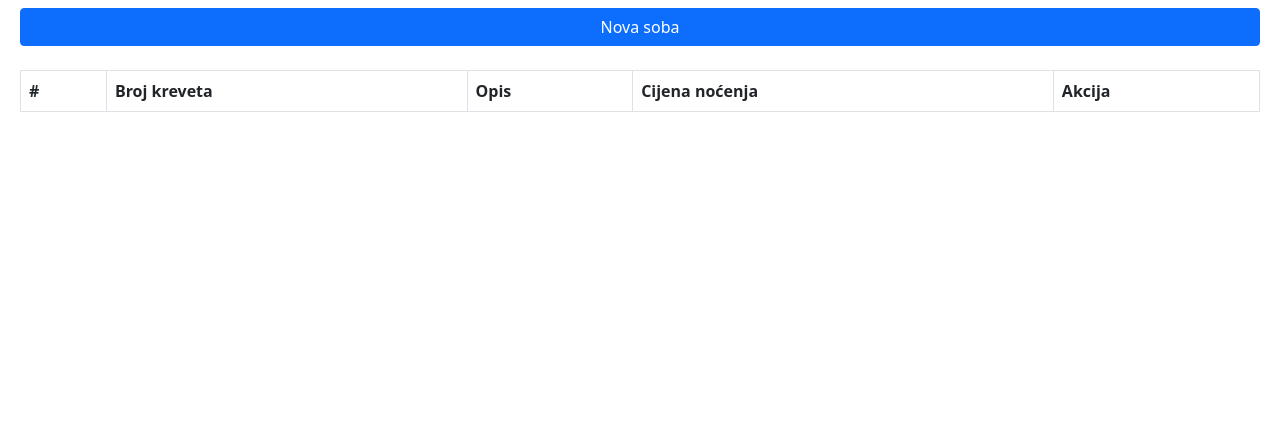
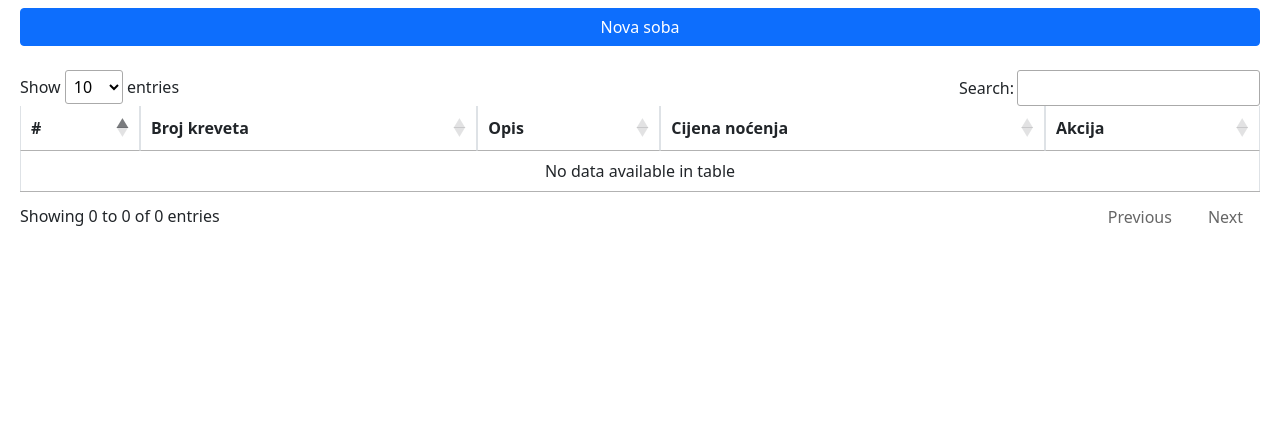
Before and after one commit to filip-kr/sy-hotel, a Symfony app: template templates/private/rooms/view.html.twig in a window 1280 px wide. Shown: the part 56-481 px from the top of the page. Run offline with Twig, Linux system fonts and the light colour scheme; the template is opened without the code that fills it, so the values that code supplies are empty; some libraries are stand-ins or nearby versions.

Commit message:
Rooms DataTables

```diff
--- a/templates/partials/head.html.twig
+++ b/templates/partials/head.html.twig
@@ -5,4 +5,5 @@
 <link rel="stylesheet" href="/css/styles.css">
 <link rel="stylesheet" href="/css/app.css">
 <link rel="stylesheet" href="https://cdn.jsdelivr.net/npm/bootstrap-icons@1.9.1/font/bootstrap-icons.css">
+<link rel="stylesheet" type="text/css" href="https://cdn.datatables.net/v/bs5/dt-1.13.1/r-2.4.0/datatables.min.css"/>
 <title>Symfony Hotel</title>
--- a/templates/partials/scripts.html.twig
+++ b/templates/partials/scripts.html.twig
@@ -1,3 +1,4 @@
 <script src="/js/bootstrap.bundle.min.js"></script>
 <script src="/js/jquery-3.6.1.min.js"></script>
 <script src="/js/app.js"></script>
+<script type="text/javascript" src="https://cdn.datatables.net/v/bs5/dt-1.13.1/r-2.4.0/datatables.min.js"></script>
--- a/templates/private/rooms/view.html.twig
+++ b/templates/private/rooms/view.html.twig
@@ -6,7 +6,7 @@
       <div class="d-grid gap-2 mb-4">
         <a href="{{ path('rooms-create') }}" class="btn btn-primary">Nova soba</a>
       </div>
-      <table class="table table-hover table-bordered">
+      <table class="table table-hover table-bordered" id="roomsTable">
         <thead>
           <tr>
             <th scope="col">#</th>
@@ -44,17 +44,27 @@
       </table>
     </div>
   </div>
-{% include 'confirmdelete.html.twig' %}
+  {% include 'confirmdelete.html.twig' %}
 {% endblock %}
 
 {% block scripts %}
-    {{ parent() }}
-    <script>
-        $('.delete-item').click(function () {
-            $('#confirmedDelete').attr('href', $(this).attr('href'));
-            $('#messageModal').html($(this).parent().prev().prev().html());
-            $('#modalDelete').modal('show');
-            return false;
-        });
-    </script>
+  {{ parent() }}
+  <script>
+    // Delete modal
+    $('.delete-item').click(function () {
+      $('#confirmedDelete').attr('href', $(this).attr('href'))
+      $('#messageModal').html($(this).parent().prev().prev().html())
+      $('#modalDelete').modal('show')
+      return false
+    })
+
+    // DataTables
+    $(document).ready(function () {
+      $('#roomsTable').DataTable({
+        language: {
+          url: '//cdn.datatables.net/plug-ins/1.13.1/i18n/hr.json'
+        }
+      })
+    })
+  </script>
 {% endblock %}
```
